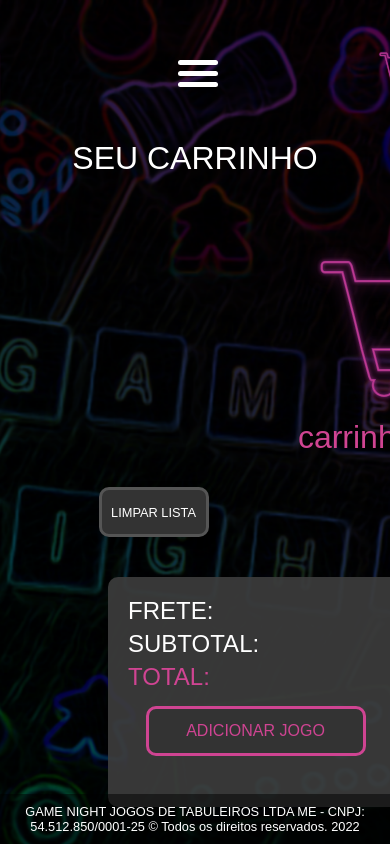
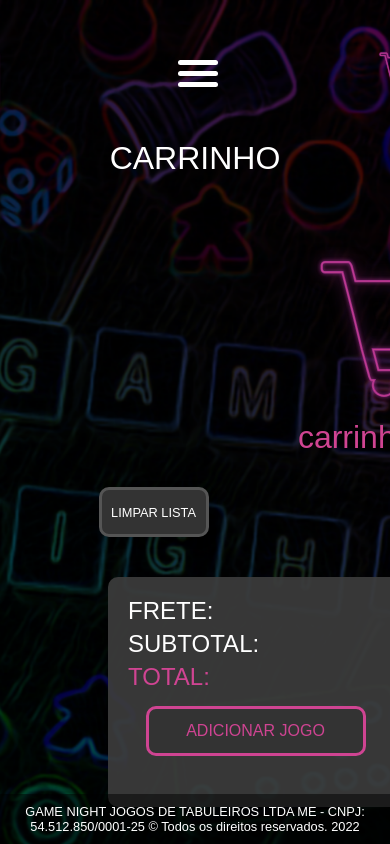
Before and after one commit to EctorCunha/CTD-ecommerce, a React (Create React App) app: page /cart in a window 390 px wide. Shown: the top 844 px of the page. Built offline with nearby package versions, Linux system fonts and the light colour scheme; a web font is replaced by a local one.

Commit message:
ajuste de responsividade

```diff
--- a/src/Pages/Cart/index.js
+++ b/src/Pages/Cart/index.js
@@ -4,7 +4,7 @@ import React, { useContext } from "react"
 import { CartContext } from "../../Context/cart"
 import emptyCart from "../../Assets/Cart/icon-cart-empty.svg"
 import { FiTrash } from "react-icons/fi";
-import { HashLink} from 'react-router-hash-link';
+import { HashLink } from 'react-router-hash-link';
 
 
 export default function Cart() {
@@ -19,10 +19,10 @@ export default function Cart() {
 
     let total = (subtotal + (subtotal * 0.1)).toLocaleString('pt-BR', { maximumFractionDigits: 2, minimumFractionDigits: 2 });
 
-    function finallyCart(){
-        if(productsCart.length>0){
+    function finallyCart() {
+        if (productsCart.length > 0) {
             return "/cart/finish"
-        } else{
+        } else {
             return "/cart"
         }
     }
@@ -31,7 +31,7 @@ export default function Cart() {
         <>
             <main className='cart_container' >
                 <div className='cart_body'>
-                    <h1 className='cart_title'>SEU CARRINHO</h1>
+                    <h1 className='cart_title'>CARRINHO</h1>
                     <div className='cart_info'>
                         <div className='cart_product'>
                             <div className='cart_attribute'>
@@ -78,7 +78,7 @@ export default function Cart() {
                                                             </div>
                                                         </div>
                                                         <div className='cart_unit_price'><p>{((product.price) * (product.qtd)).toLocaleString('pt-BR', { maximumFractionDigits: 2, minimumFractionDigits: 2 })}</p></div>
-                                                        <button id='button_delete'><FiTrash size={20} color="#cf4492" onClick={() => deleteProductsCart(product.id)}/></button>
+                                                        <button id='button_delete'><FiTrash size={20} color="#cf4492" onClick={() => deleteProductsCart(product.id)} /></button>
                                                     </div>
                                                 </div>
                                             </li>
@@ -106,8 +106,8 @@ export default function Cart() {
                                 <p>TOTAL:</p><p>{total}</p>
                             </div>
                             <div className='cart_price_button'>
-                             <HashLink to={"/allgames"}><button id='button_back'>ADICIONAR JOGO</button></HashLink>
-                             <Link to={finallyCart()}><button id='button_finish' onClick={cleanList}>FINALIZAR PEDIDO</button></Link>
+                                <HashLink to={"/allgames"}><button id='button_back'>ADICIONAR JOGO</button></HashLink>
+                                <Link to={finallyCart()}><button id='button_finish' onClick={cleanList}>FINALIZAR PEDIDO</button></Link>
                             </div>
                         </div>
                     </div>
```
